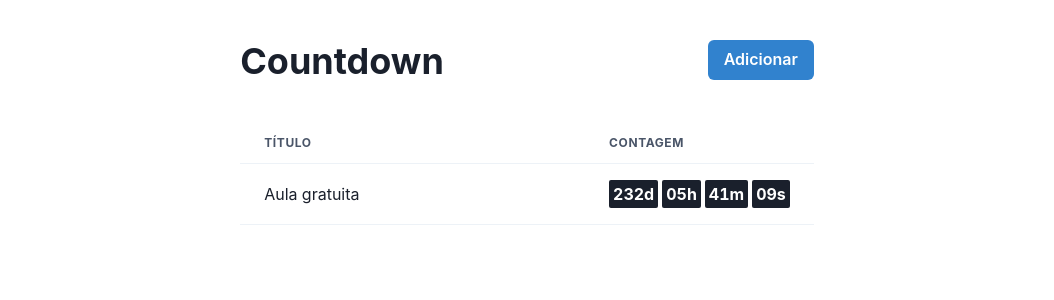
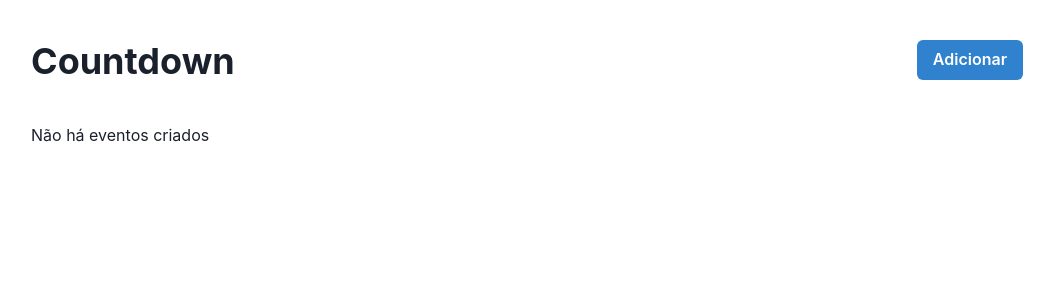
Before and after one commit to kaluabentes/countdown-react-app, a Next.js app: page / in a window 1280 px wide. Shown: the top 300 px of the page, without its empty margins (113-1167 px from the left). Built offline with nearby package versions, Linux system fonts and the light colour scheme.

Commit message:
Lists events

```diff
--- a/src/api/events.ts
+++ b/src/api/events.ts
@@ -26,7 +26,7 @@ function createEvent(event: AdaptedEvent) {
   })
 }
 
-function getEvents(event: Event) {
+function getEvents(): Promise<Event[]> {
   return new Promise((resolve) => {
     setTimeout(() => {
       const localEvents = localStorage.getItem("events")
--- /dev/null
+++ b/src/hooks/events/useGetEvents.ts
@@ -0,0 +1,22 @@
+import eventsApi from "@/api/events"
+import { Event } from "@/models/events"
+import { useCallback, useState } from "react"
+
+export default function useGetEvents() {
+  const [isLoadingEvents, setIsLoadingEvents] = useState(false)
+  const [events, setEvents] = useState<Event[]>([])
+
+  const getEvents = useCallback(async () => {
+    try {
+      setIsLoadingEvents(true)
+      const events = await eventsApi.getEvents()
+      setEvents(events)
+    } catch (error: any) {
+      console.log(error.message)
+    } finally {
+      setIsLoadingEvents(false)
+    }
+  }, [])
+
+  return { getEvents, events, isLoadingEvents }
+}
--- a/src/pages/index.tsx
+++ b/src/pages/index.tsx
@@ -1,6 +1,8 @@
 import AddModal from "@/components/AddModal"
 import Countdown from "@/components/Countdown"
 import useCreateEvent from "@/hooks/events/useCreateEvent"
+import useGetEvents from "@/hooks/events/useGetEvents"
+import { Event } from "@/models/events"
 import {
   Container,
   Heading,
@@ -13,16 +15,53 @@ import {
   Flex,
   Button,
   useDisclosure,
+  Spinner,
+  Box,
 } from "@chakra-ui/react"
+import { useEffect } from "react"
 
 export default function Home() {
   const { isOpen, onClose, onOpen } = useDisclosure()
   const { createEvent, isCreatingEvent } = useCreateEvent(() => {
     onClose()
   })
+  const { getEvents, events, isLoadingEvents } = useGetEvents()
+
+  useEffect(() => {
+    getEvents()
+  }, [getEvents])
+
+  function renderEvents(eventsList: Event[]) {
+    if (!eventsList.length) {
+      return <Box>Não há eventos criados</Box>
+    }
+
+    return (
+      <Table>
+        <Thead>
+          <Tr>
+            <Th>Título</Th>
+            <Th>Description</Th>
+            <Th width="1%">Contagem</Th>
+          </Tr>
+        </Thead>
+        <Tbody>
+          {eventsList.map((event) => (
+            <Tr key={event.id}>
+              <Td>{event.title}</Td>
+              <Td>{event.description}</Td>
+              <Td>
+                <Countdown timestampMs={new Date(event.date).getTime()} />
+              </Td>
+            </Tr>
+          ))}
+        </Tbody>
+      </Table>
+    )
+  }
 
   return (
-    <Container pt={10} pb={10}>
+    <Container maxW="container.lg" pt={10} pb={10}>
       <Flex justifyContent="space-between" alignItems="flex-start">
         <Heading as="h1" mb={10}>
           Countdown
@@ -31,24 +70,13 @@ export default function Home() {
           Adicionar
         </Button>
       </Flex>
-      <Table>
-        <Thead>
-          <Tr>
-            <Th>Título</Th>
-            <Th width="1%">Contagem</Th>
-          </Tr>
-        </Thead>
-        <Tbody>
-          <Tr>
-            <Td>Aula gratuita</Td>
-            <Td>
-              <Countdown
-                timestampMs={new Date("December 29, 2022 05:00:00").getTime()}
-              />
-            </Td>
-          </Tr>
-        </Tbody>
-      </Table>
+      {isLoadingEvents ? (
+        <Flex justifyContent="center" height="100" alignItems="center">
+          <Spinner />
+        </Flex>
+      ) : (
+        renderEvents(events)
+      )}
       <AddModal
         onSubmit={createEvent}
         isOpen={isOpen}
```
